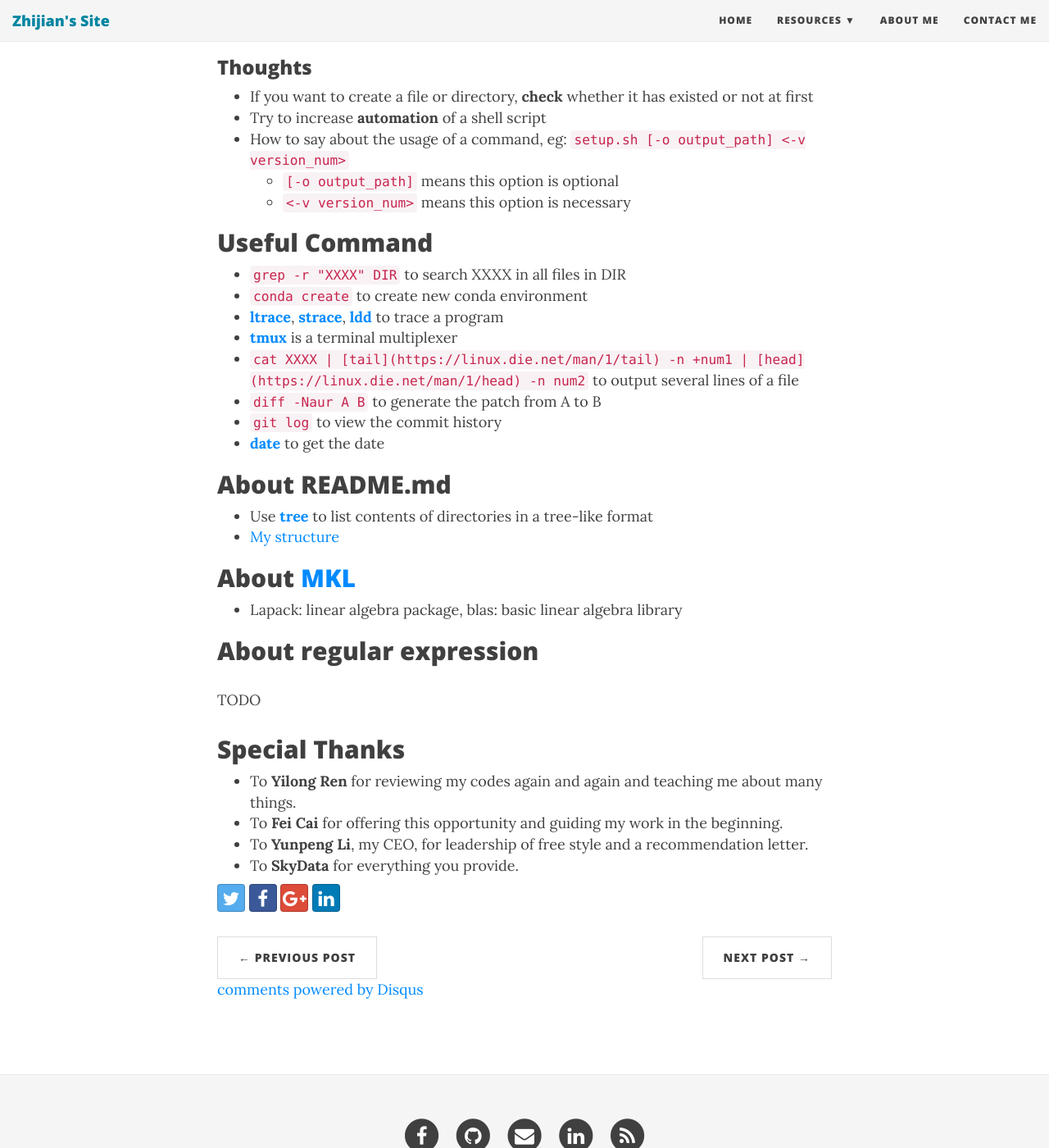
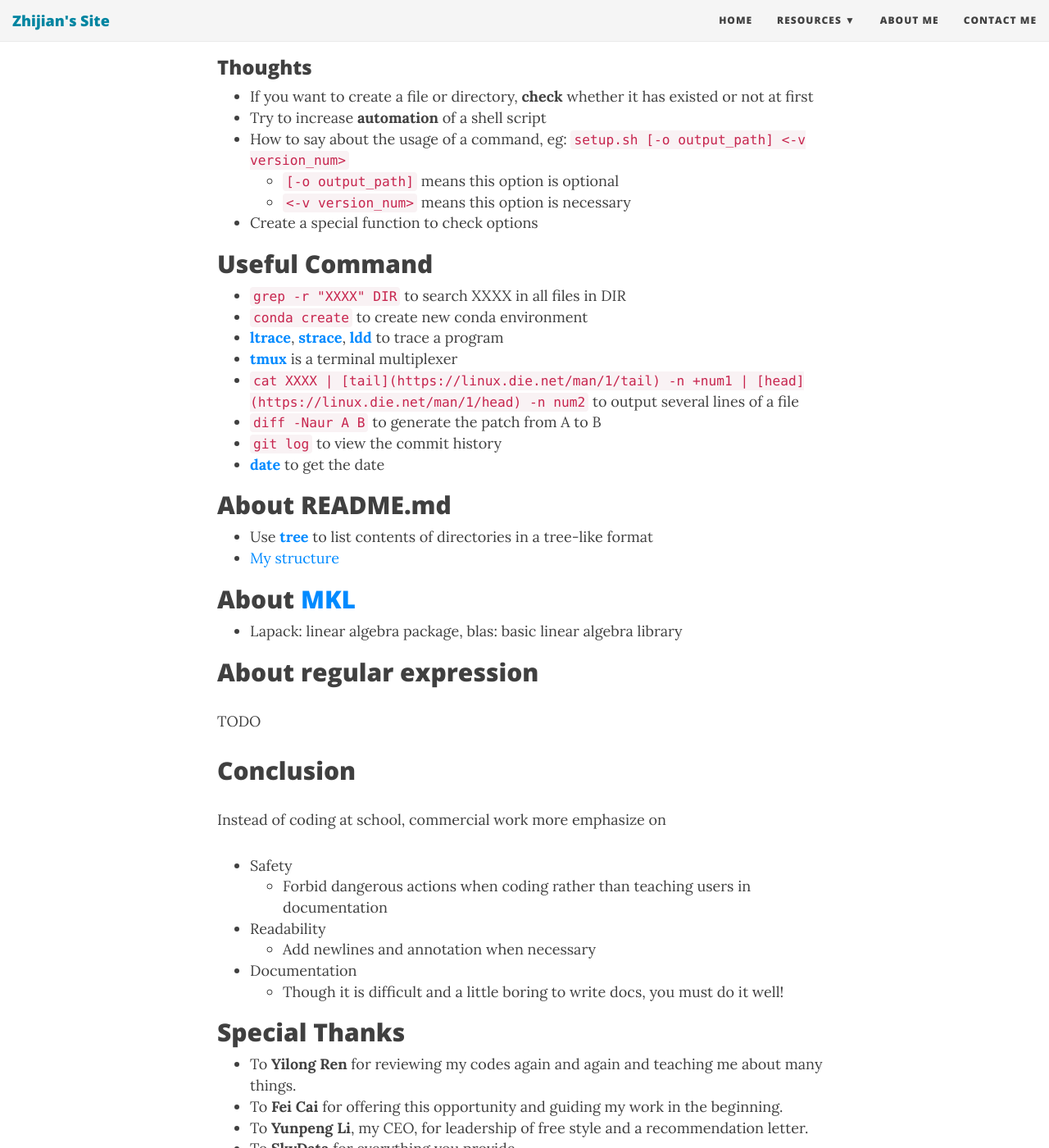
Before and after one commit to softwarelight/ZhijianJiang, a Jekyll site: the page built from _posts/tech/2016-10-01-Internship-Notes.md, in a window 1280 px wide and 1400 px high, scrolled down 1265 px. Shown: the whole window at 82% size. Built offline with Jekyll 4.4.1, drawn with Linux system fonts in a browser that asks for light colours; nearby versions of some CDN libraries; comment, search, counter and statistics services are not loaded; some of the changed text lies outside the part shown.

Commit message:
complete the intern exp

```diff
--- a/_posts/tech/2016-10-01-Internship-Notes.md
+++ b/_posts/tech/2016-10-01-Internship-Notes.md
@@ -41,6 +41,7 @@ Since my job is mainly about shell programming, the focus of this article is abo
 * How to say about the usage of a command, eg: `setup.sh [-o output_path] <-v version_num>`
   * `[-o output_path]` means this option is optional
   * `<-v version_num>` means this option is necessary
+* Create a special function to check options
 
 ## Useful Command
 * `grep -r "XXXX" DIR` to search XXXX in all files in DIR
@@ -62,6 +63,15 @@ Since my job is mainly about shell programming, the focus of this article is abo
 ## About regular expression
 TODO
 
+## Conclusion
+Instead of coding at school, commercial work more emphasize on
+* Safety
+    * Forbid dangerous actions when coding rather than teaching users in documentation
+* Readability
+    * Add newlines and annotation when necessary
+* Documentation
+    * Though it is difficult and a little boring to write docs, you must do it well!
+
 ## Special Thanks
 * To **Yilong Ren** for reviewing my codes again and again and teaching me about many things.
 * To **Fei Cai** for offering this opportunity and guiding my work in the beginning.
```
Also changed, not shown: other parts of _posts/tech/2016-10-01-Internship-Notes.md (+1 -1 lines), _posts/living/2016-10-03-Chongqing-Trip.md (renamed from _posts/fly_overseas/2016-10-03-Chongqing-Trip.md).
